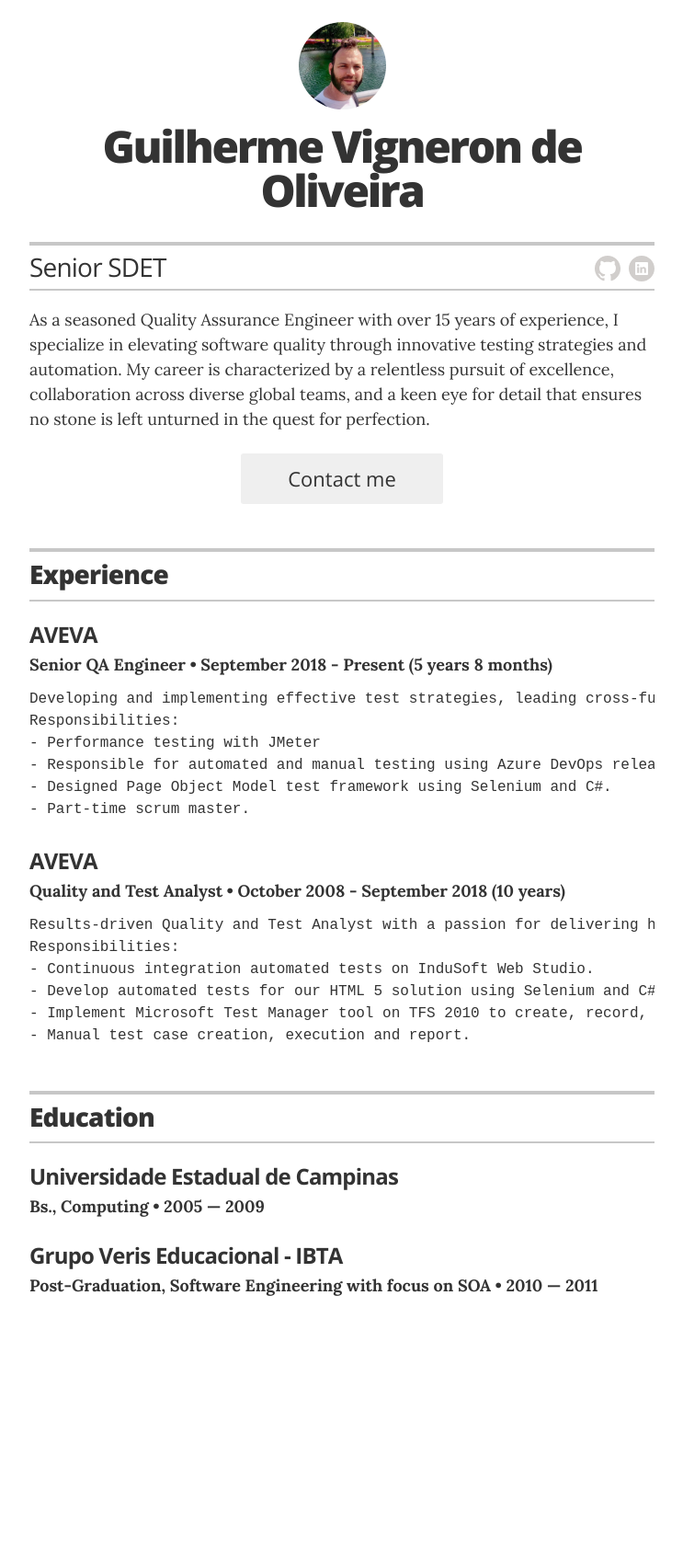
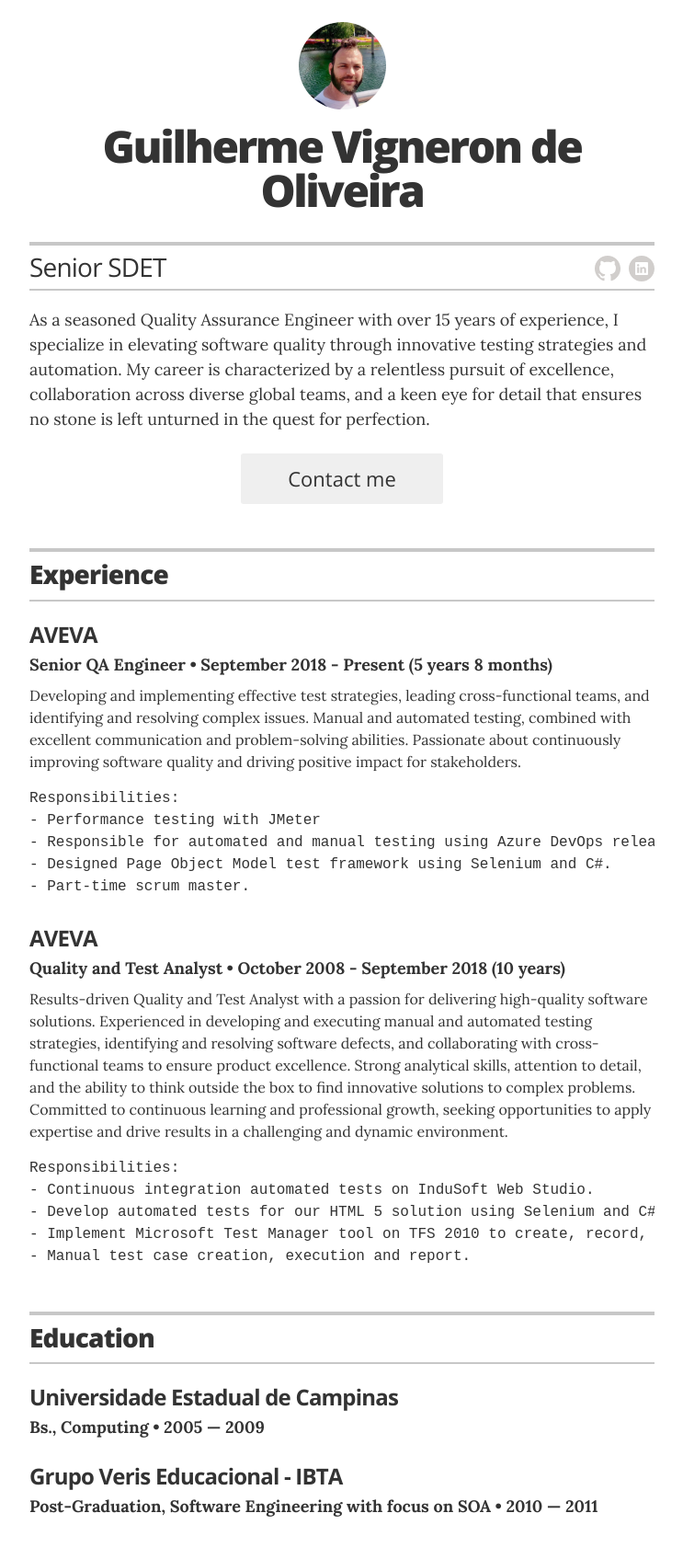
Before and after one commit to guilhermevigneron/guilhermevigneron.github.io, a Jekyll site: the page built from index.html, in a window 1280 px wide. Shown: the whole page at 92% size, without its empty margins (268-1011 px from the left). Built offline with Jekyll 4.4.1, drawn with Linux system fonts in a browser that asks for light colours; before the commit the page ends 1455 px from its top, so only the background shows below that; some of the changed lines change nothing that is shown.

Commit message:
change structure

```diff
--- a/_data/experience.yml
+++ b/_data/experience.yml
@@ -5,8 +5,8 @@
   position: Senior QA Engineer
   duration: "September 2018 - Present (5 years 8 months)"
   summary: |
+    Developing and implementing effective test strategies, leading cross-functional teams, and identifying and resolving complex issues. Manual and automated testing, combined with excellent communication and problem-solving abilities. Passionate about continuously improving software quality and driving positive impact for stakeholders.
     <pre>
-    Developing and implementing effective test strategies, leading cross-functional teams, and identifying and resolving complex issues. Manual and automated testing, combined with excellent communication and problem-solving abilities. Passionate about continuously improving software quality and driving positive impact for stakeholders.
     Responsibilities:
     - Performance testing with JMeter
     - Responsible for automated and manual testing using Azure DevOps release pipelines.
@@ -19,8 +19,8 @@
   position: Quality and Test Analyst
   duration: "October 2008 - September 2018 (10 years)"
   summary: |
+    Results-driven Quality and Test Analyst with a passion for delivering high-quality software solutions. Experienced in developing and executing manual and automated testing strategies, identifying and resolving software defects, and collaborating with cross-functional teams to ensure product excellence. Strong analytical skills, attention to detail, and the ability to think outside the box to find innovative solutions to complex problems. Committed to continuous learning and professional growth, seeking opportunities to apply expertise and drive results in a challenging and dynamic environment.
     <pre>
-    Results-driven Quality and Test Analyst with a passion for delivering high-quality software solutions. Experienced in developing and executing manual and automated testing strategies, identifying and resolving software defects, and collaborating with cross-functional teams to ensure product excellence. Strong analytical skills, attention to detail, and the ability to think outside the box to find innovative solutions to complex problems. Committed to continuous learning and professional growth, seeking opportunities to apply expertise and drive results in a challenging and dynamic environment.
     Responsibilities:
     - Continuous integration automated tests on InduSoft Web Studio.
     - Develop automated tests for our HTML 5 solution using Selenium and C#.
```
